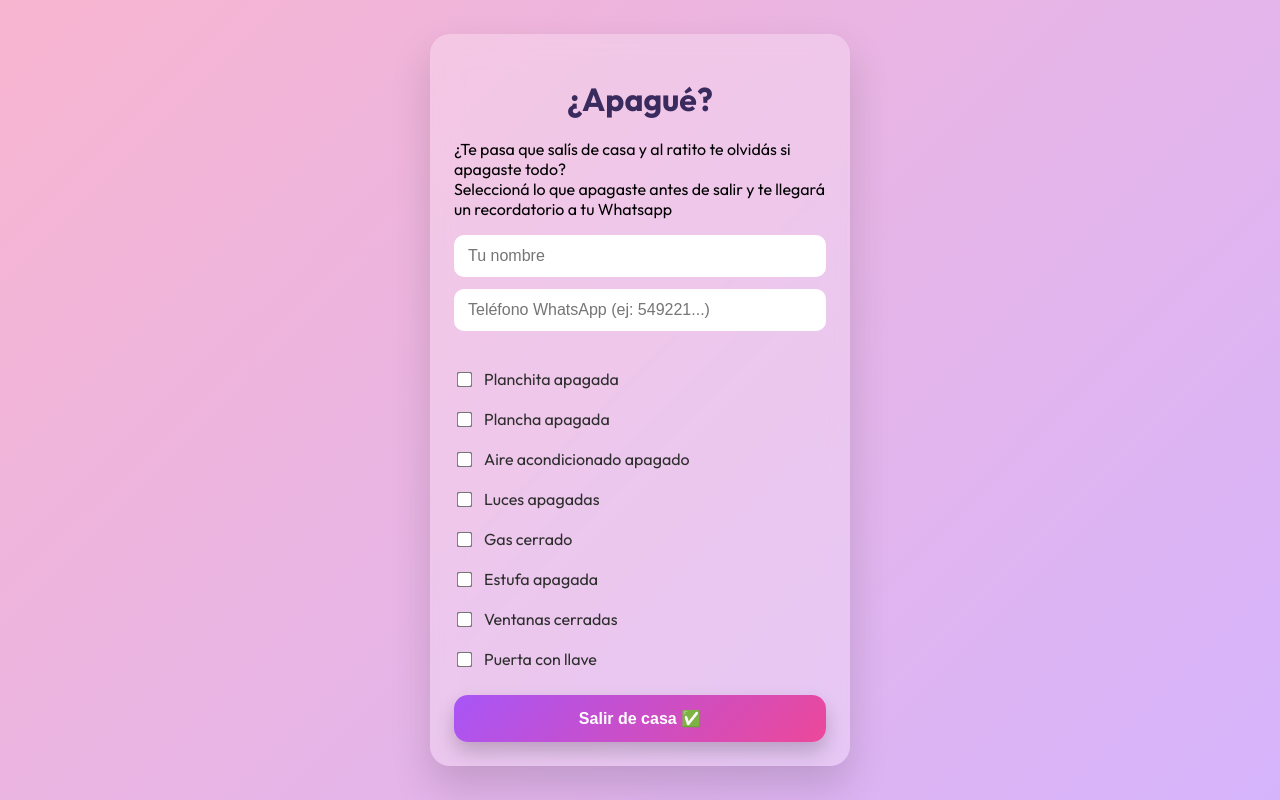
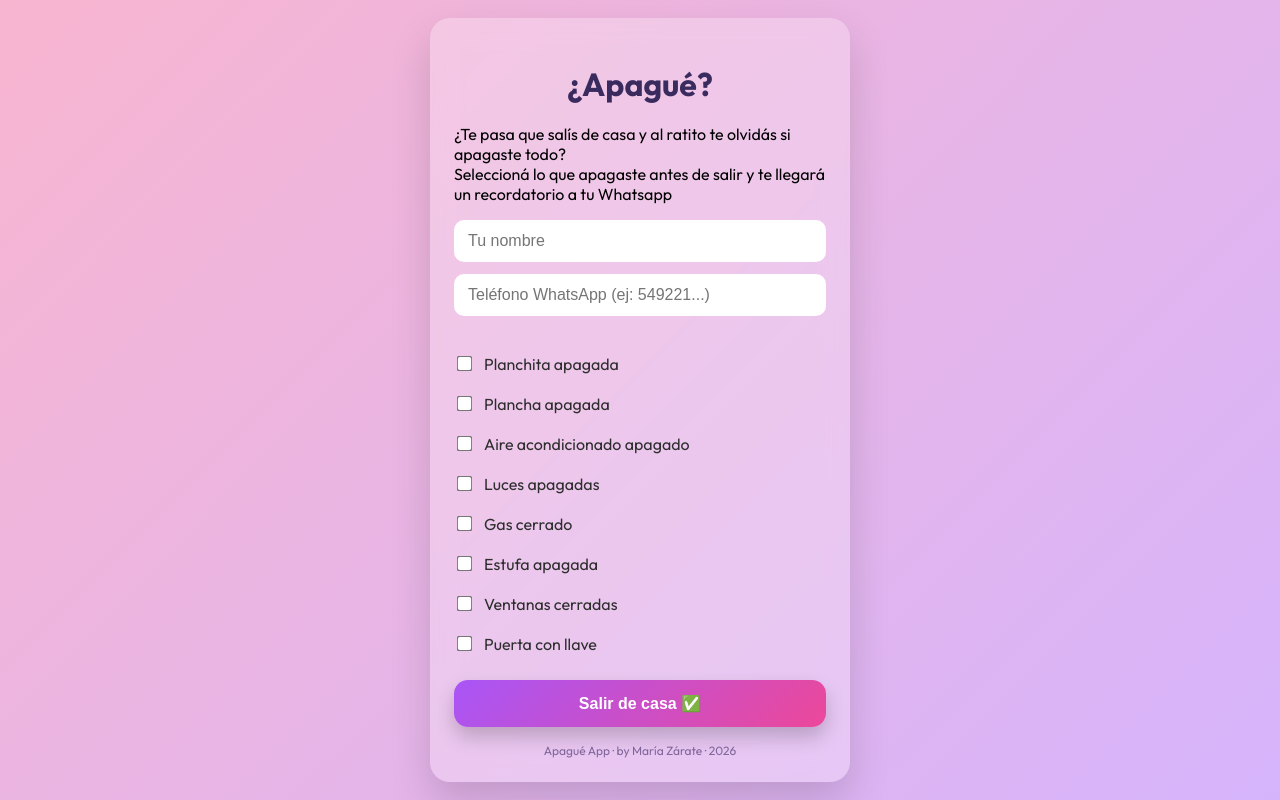
Before and after one commit to belenzar/apague-app, a React (Vite) app: page / in a window 1280 px wide. Built offline with nearby package versions, Linux system fonts and the light colour scheme.

Commit message:
Update App.jsx

```diff
--- a/src/App.jsx
+++ b/src/App.jsx
@@ -91,6 +91,10 @@ export default function App() {
         <button className="button" onClick={enviarWhatsapp}>
           Salir de casa ✅
         </button>
+
+        <footer className="footer">
+          Apagué App · by María Zárate · 2026
+        </footer>
       </div>
     </main>
   );
```
